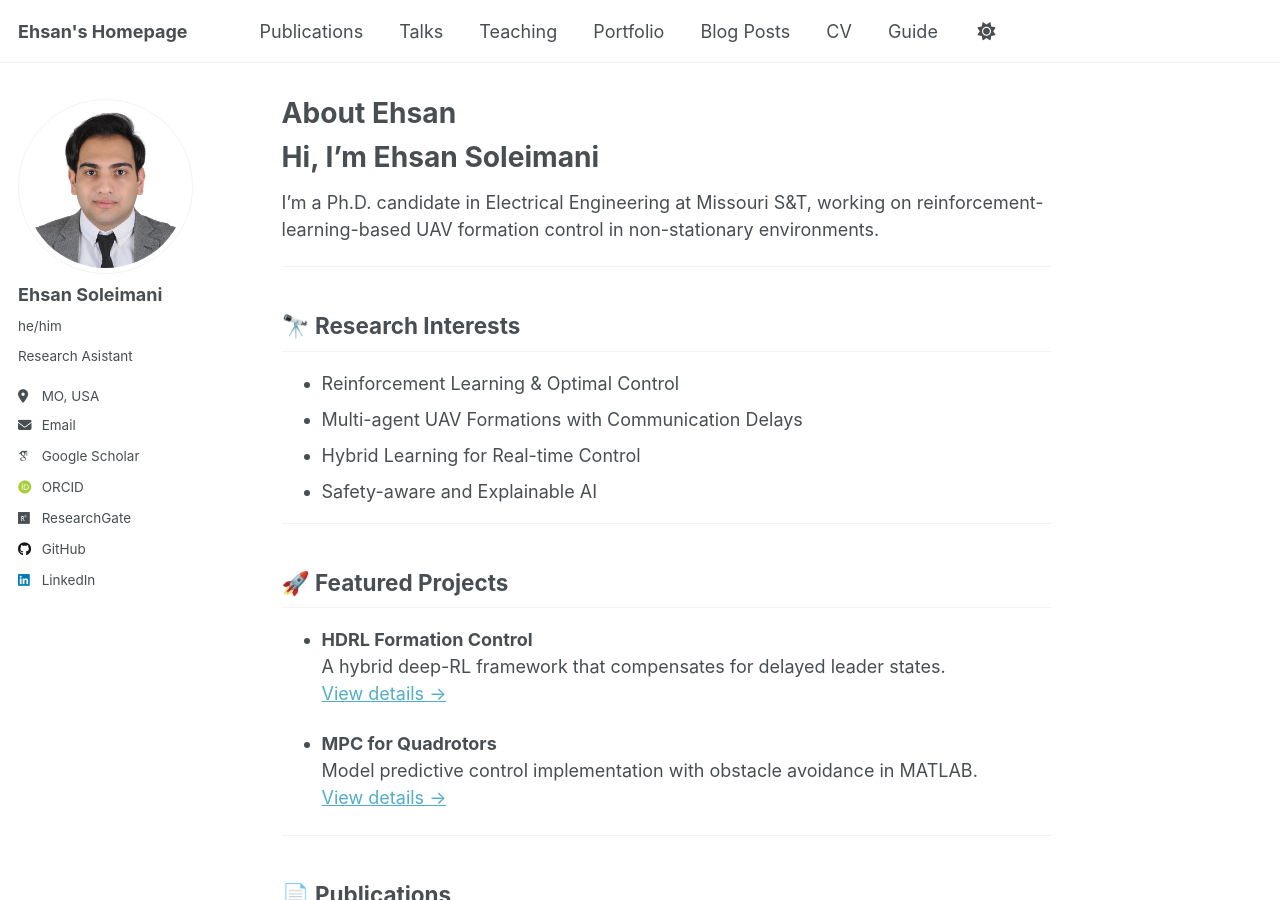
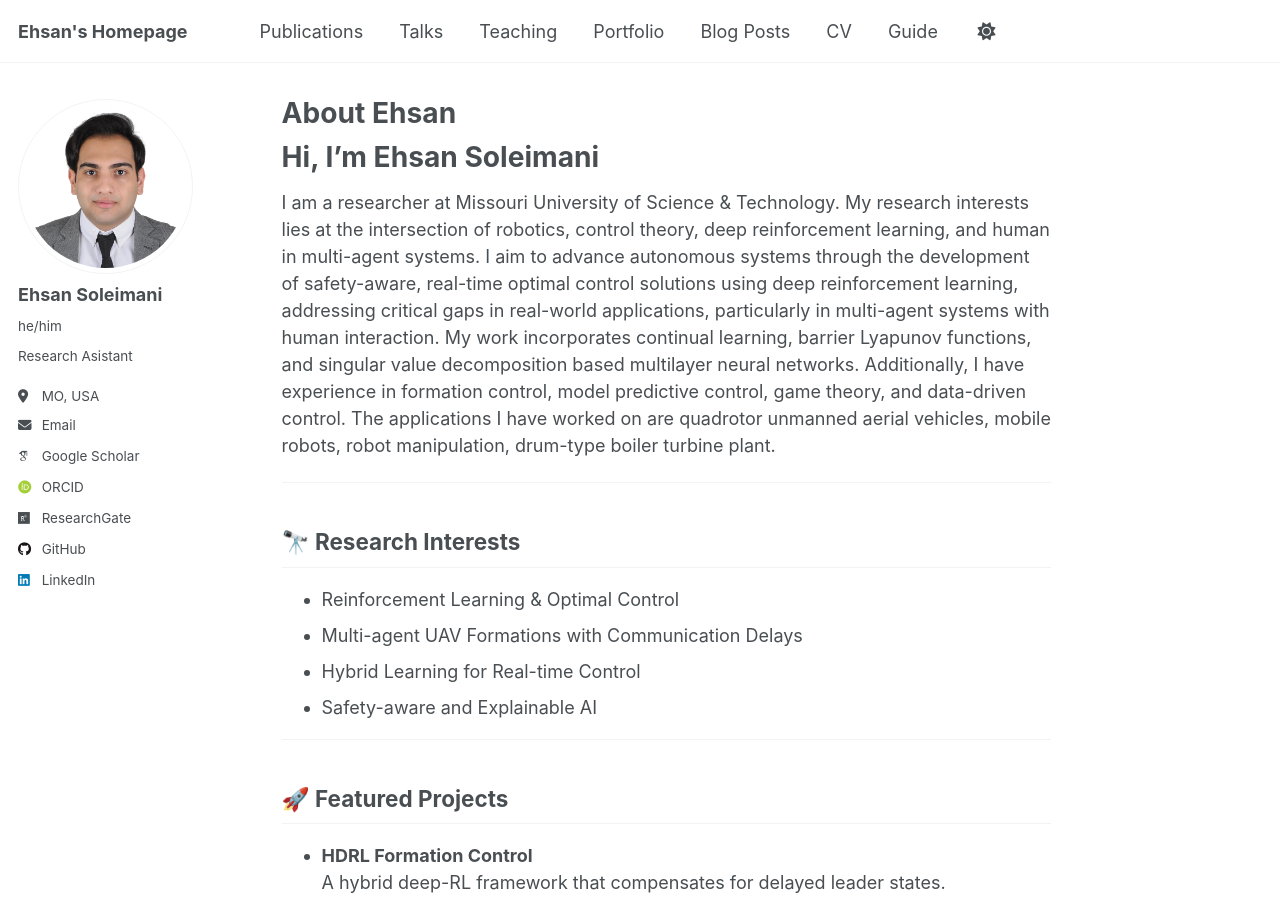
Before and after one commit to EhsanSoleimani1998/EhsanSoleimani1998.github.io, a Jekyll site: the page built from _pages/about.md, in a window 1280 px wide and 900 px high. Built offline with Jekyll 4.4.1, drawn with Linux system fonts in a browser that asks for light colours; some web fonts are replaced; a script that is not in the unit is left out.

Commit message:
Update about.md

```diff
--- a/_pages/about.md
+++ b/_pages/about.md
@@ -9,7 +9,8 @@ redirect_from:
 
 # Hi, I’m **Ehsan Soleimani**
 
-I’m a Ph.D. candidate in Electrical Engineering at Missouri S&T, working on reinforcement-learning-based UAV formation control in non-stationary environments.
+I am a researcher at Missouri University of Science & Technology. My research interests lies at the intersection of robotics, control theory, deep reinforcement learning, and human in multi-agent systems. I aim to advance autonomous systems through the development of safety-aware, real-time optimal control solutions using deep reinforcement learning, addressing critical gaps in real-world applications, particularly in multi-agent systems with human interaction. My work incorporates continual learning, barrier Lyapunov functions, and singular value decomposition based multilayer neural networks.
+Additionally, I have experience in formation control, model predictive control, game theory, and data-driven control. The applications I have worked on are quadrotor unmanned aerial vehicles, mobile robots, robot manipulation, drum-type boiler turbine plant.
 
 ---
 
```
